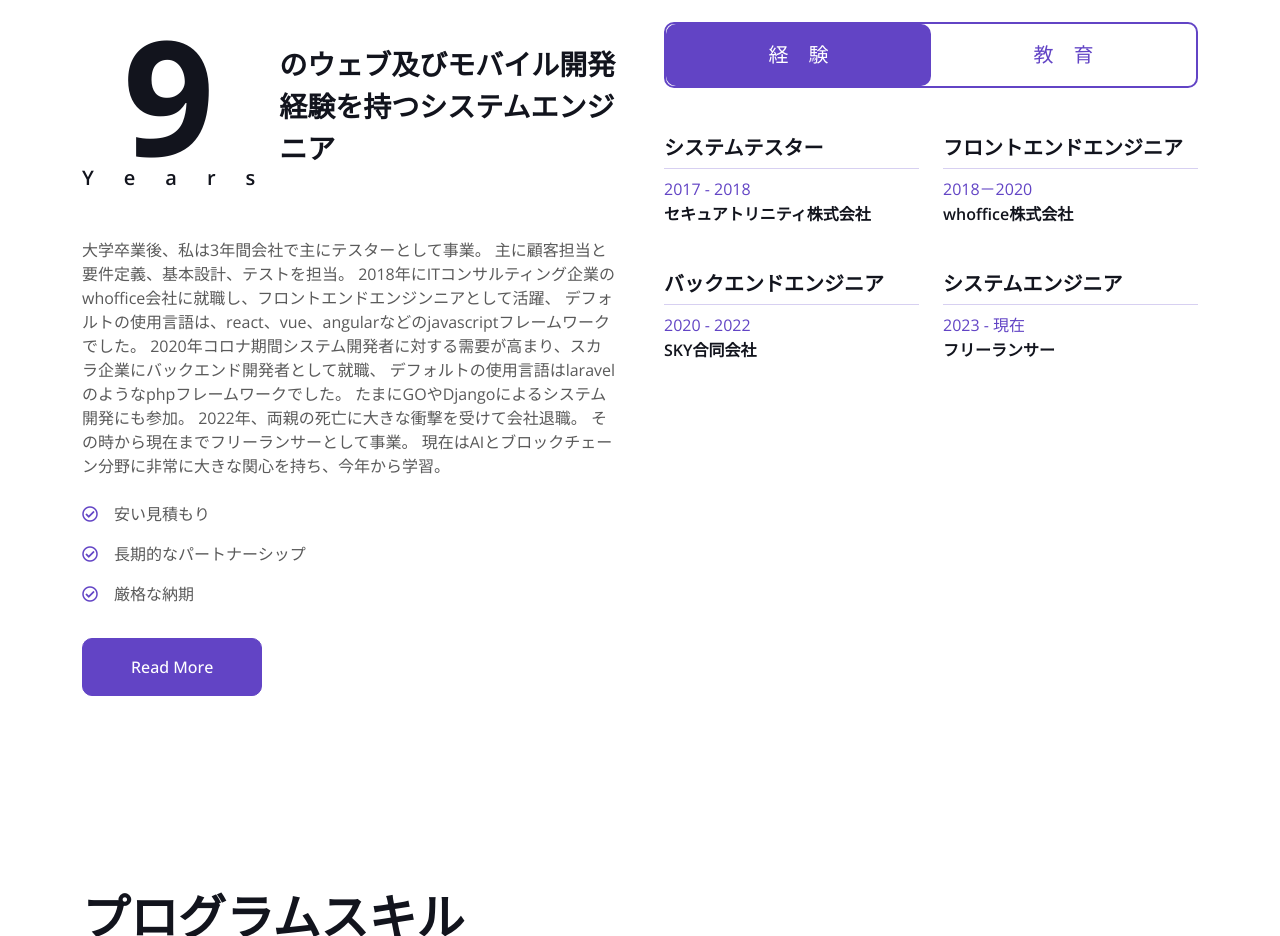
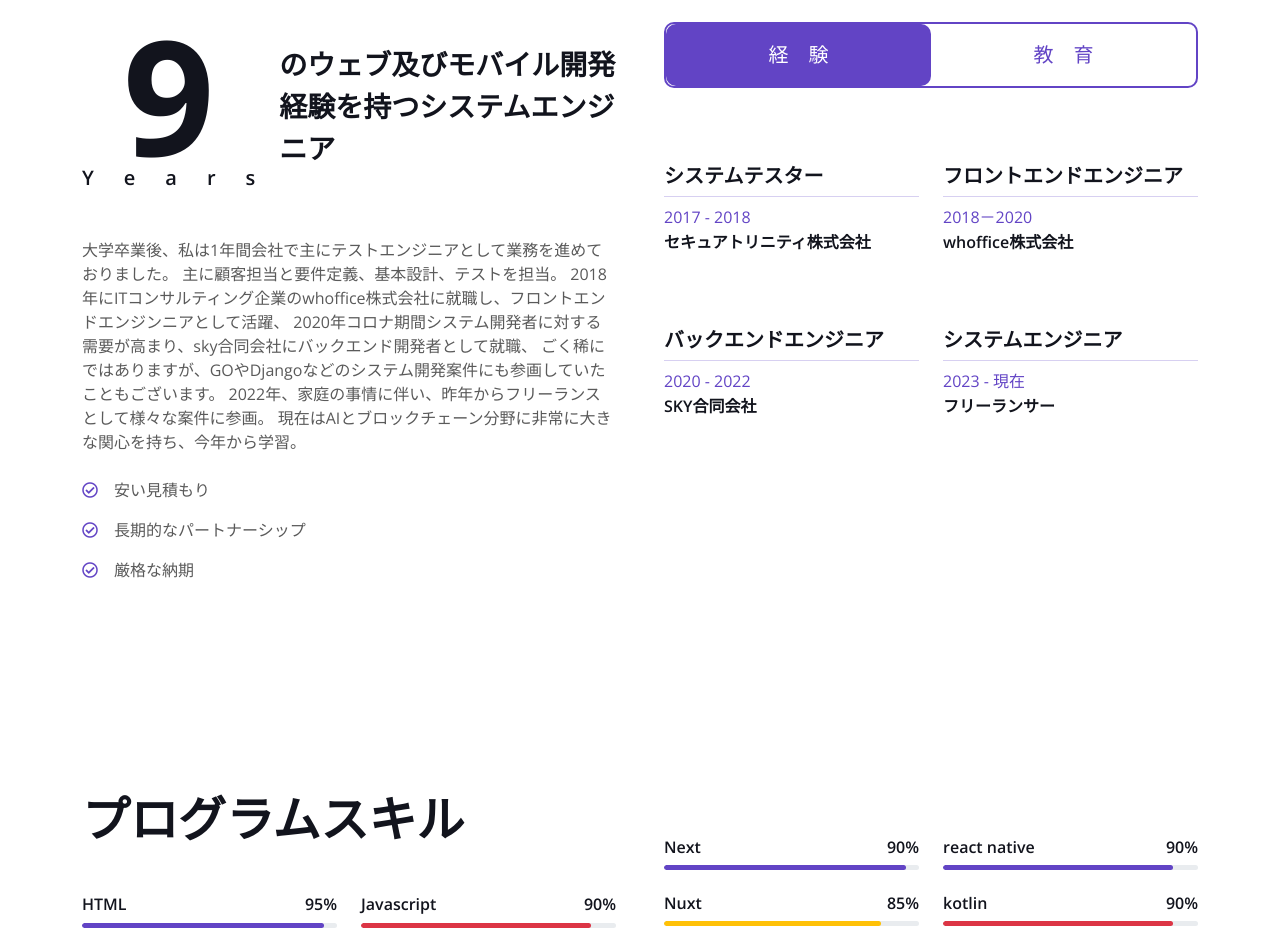
Before and after one commit to AdeWang0629/Yudai-Sasaki, a plain HTML site: page index.html in a window 1280 px wide. Shown: the part 860-1796 px from the top of the page. Drawn offline with nearby package versions, Linux system fonts and the light colour scheme.

Commit message:
modify pr and layout

```diff
--- a/index.html
+++ b/index.html
@@ -130,20 +130,17 @@
                         </div>
                         <h3 class="lh-base mb-0">のウェブ及びモバイル開発経験を持つシステムエンジニア</h3>
                     </div>
-                    <p class="mb-4">大学卒業後、私は3年間会社で主にテスターとして事業。
+                    <p class="mb-4">大学卒業後、私は1年間会社で主にテストエンジニアとして業務を進めておりました。
                         主に顧客担当と要件定義、基本設計、テストを担当。
-                        2018年にITコンサルティング企業のwhoffice会社に就職し、フロントエンドエンジンニアとして活躍、
-                        デフォルトの使用言語は、react、vue、angularなどのjavascriptフレームワークでした。
-                        2020年コロナ期間システム開発者に対する需要が高まり、スカラ企業にバックエンド開発者として就職、
-                        デフォルトの使用言語はlaravelのようなphpフレームワークでした。
-                        たまにGOやDjangoによるシステム開発にも参加。
-                        2022年、両親の死亡に大きな衝撃を受けて会社退職。
-                        その時から現在までフリーランサーとして事業。
+                        2018年にITコンサルティング企業のwhoffice株式会社に就職し、フロントエンドエンジンニアとして活躍、
+                        2020年コロナ期間システム開発者に対する需要が高まり、sky合同会社にバックエンド開発者として就職、
+                        ごく稀にではありますが、GOやDjangoなどのシステム開発案件にも参画していたこともございます。
+                        2022年、家庭の事情に伴い、昨年からフリーランスとして様々な案件に参画。
                         現在はAIとブロックチェーン分野に非常に大きな関心を持ち、今年から学習。</p>
                     <p class="mb-3"><i class="far fa-check-circle text-primary me-3"></i>安い見積もり</p>
                     <p class="mb-3"><i class="far fa-check-circle text-primary me-3"></i>長期的なパートナーシップ</p>
                     <p class="mb-3"><i class="far fa-check-circle text-primary me-3"></i>厳格な納期</p>
-                    <a class="btn btn-primary py-3 px-5 mt-3" href="">Read More</a>
+                    <!-- <a class="btn btn-primary py-3 px-5 mt-3" href="">Read More</a> -->
                 </div>
                 <div class="col-lg-6 wow fadeInUp" data-wow-delay="0.5s">
                     <ul class="nav nav-pills rounded border border-2 border-primary mb-5">
@@ -157,25 +154,25 @@
                     <div class="tab-content">
                         <div id="tab-1" class="tab-pane fade show p-0 active">
                             <div class="row gy-5 gx-4">
-                                <div class="col-sm-6">
+                                <div class="col-sm-6" style="padding-top: 5%;">
                                     <h5>システムテスター</h5>
                                     <hr class="text-primary my-2">
                                     <p class="text-primary mb-1">2017 - 2018</p>
                                     <h6 class="mb-0">セキュアトリニティ株式会社</h6>
                                 </div>
-                                <div class="col-sm-6">
+                                <div class="col-sm-6" style="padding-top: 5%;">
                                     <h5>フロントエンドエンジニア</h5>
                                     <hr class="text-primary my-2">
                                     <p class="text-primary mb-1">2018－2020</p>
                                     <h6 class="mb-0">whoffice株式会社</h6>
                                 </div>
-                                <div class="col-sm-6">
+                                <div class="col-sm-6" style="padding-top: 5%;">
                                     <h5>バックエンドエンジニア</h5>
                                     <hr class="text-primary my-2">
                                     <p class="text-primary mb-1">2020 - 2022</p>
                                     <h6 class="mb-0">SKY合同会社</h6>
                                 </div>
-                                <div class="col-sm-6">
+                                <div class="col-sm-6" style="padding-top: 5%;">
                                     <h5>システムエンジニア</h5>
                                     <hr class="text-primary my-2">
                                     <p class="text-primary mb-1">2023 - 現在</p>
@@ -185,7 +182,7 @@
                         </div>
                         <div id="tab-2" class="tab-pane fade show p-0">
                             <div class="row gy-5 gx-4">
-                                <div class="col-sm-6">
+                                <div class="col-sm-6" style="padding-top: 5%;">
                                     <h5>理工学部情報電子工学科</h5>
                                     <hr class="text-primary my-2">
                                     <p class="text-primary mb-1">2013 - 2017</p>
```
